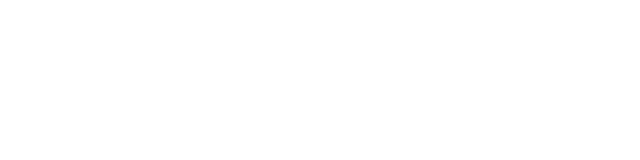
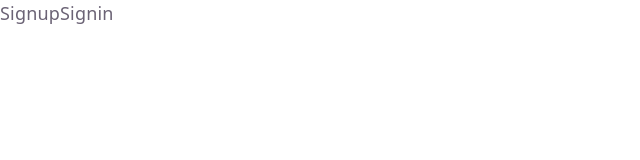
Before and after one commit to Ahmad-s2004/ChatClient, a React (Vite) app: page / in a window 1280 px wide. Before the commit this address had no page. Shown: the top 160 px of the page, without its empty margins (0-640 px from the left). Built offline with nearby package versions, Linux system fonts and the light colour scheme.

Commit message:
create home.jsx

```diff
--- a/src/App.jsx
+++ b/src/App.jsx
@@ -1,11 +1,13 @@
 import { BrowserRouter as Router, Routes, Route } from 'react-router-dom';
 import Signin from './pages/Signin';
 import Signup from './pages/Signup';
+import Home from './pages/Home';
 
 function App() {
   return (
     <Router>
       <Routes>
+        <Route path="/" element={<Home />} />
         <Route path="/signin" element={<Signin />} />
         <Route path="/signup" element={<Signup />} />
       </Routes>
--- /dev/null
+++ b/src/pages/Home.jsx
@@ -0,0 +1,14 @@
+import React from 'react'
+import { Link } from 'react-router-dom'
+
+
+const Home = () => {
+  return (
+    <div>
+        <Link to="/signup">Signup</Link>
+        <Link to="/signin">Signin</Link>
+    </div>
+  )
+}
+
+export default Home
```
